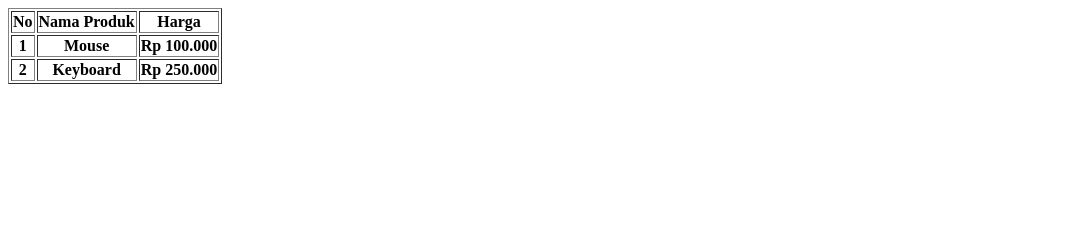
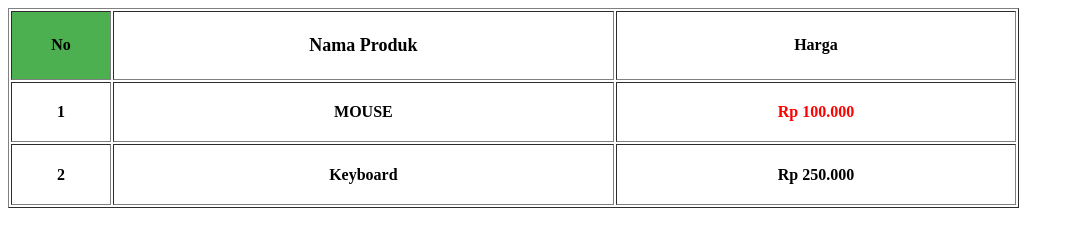
Before and after one commit to dapimorales/1124160205-p6, a plain HTML site: page index.html in a window 1280 px wide. Shown: the whole page, without its empty margins (0-1074 px from the left). Drawn offline with Linux system fonts and the light colour scheme.

Commit message:
Menambahkan format tulisan dalam kolom baris

```diff
--- a/index.html
+++ b/index.html
@@ -6,16 +6,16 @@
     <title>Pertemuan 6</title>
 </head>
 <body>
-    <table border="1">
+    <table border="1" width="80%" height="200px">
         <tr>
-            <th>No</th>
-            <th>Nama Produk</th>
-            <th>Harga</th>
+            <th width="10%" style="background-color: #4caf50;">No</th>
+            <th width="50%" style="font-size: 18px;">Nama Produk</th>
+            <th width="40%" style="font-weight: bold;">Harga</th>
         </tr>
         <tr>
-            <th>1</th>
-            <th>Mouse</th>
-            <th>Rp 100.000</th>
+            <th style="text-align: center;">1</th>
+            <th style="text-transform: uppercase;">Mouse</th>
+            <th style="color: red;">Rp 100.000</th>
         </tr>
         <tr>
             <th>2</th>
```
Also changed, not shown: assets/style.css (added).
